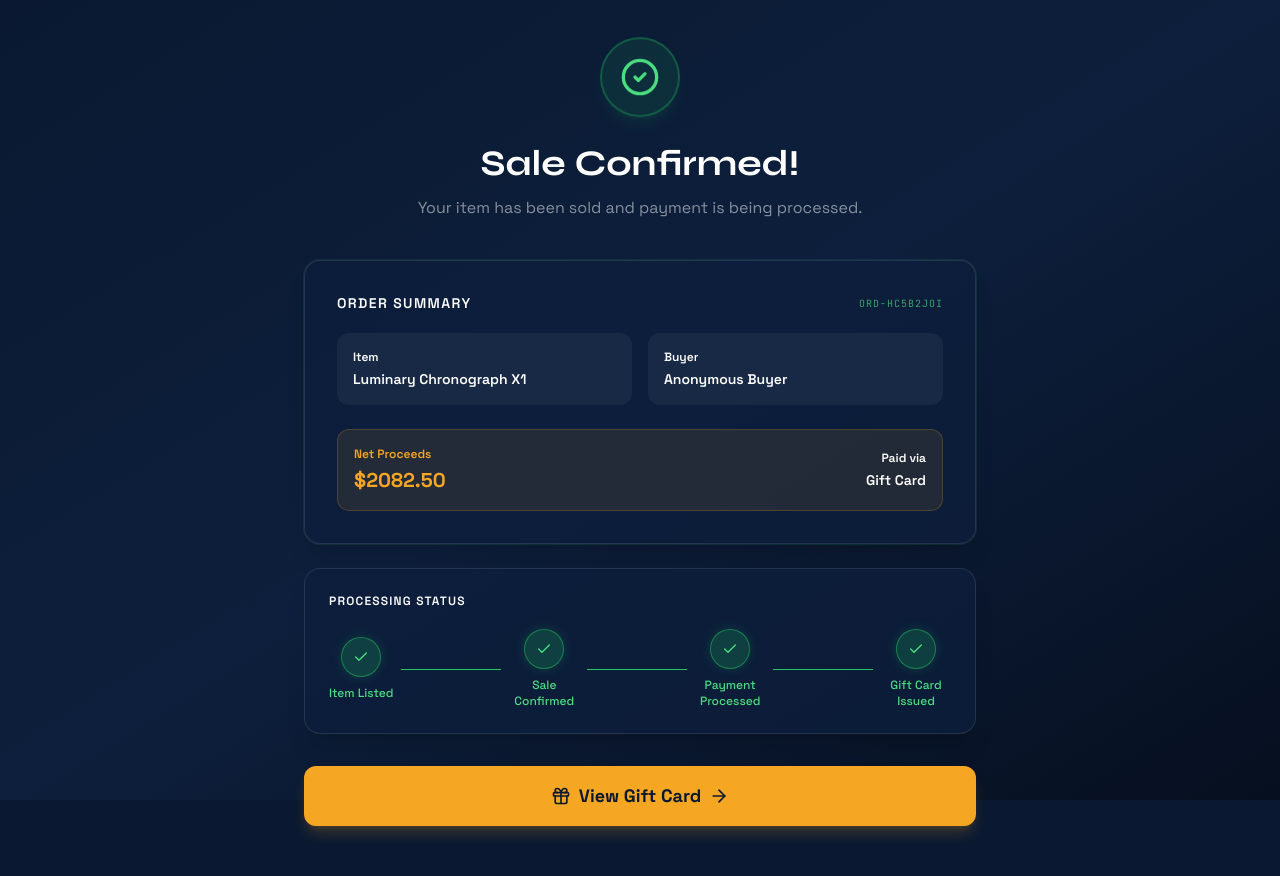
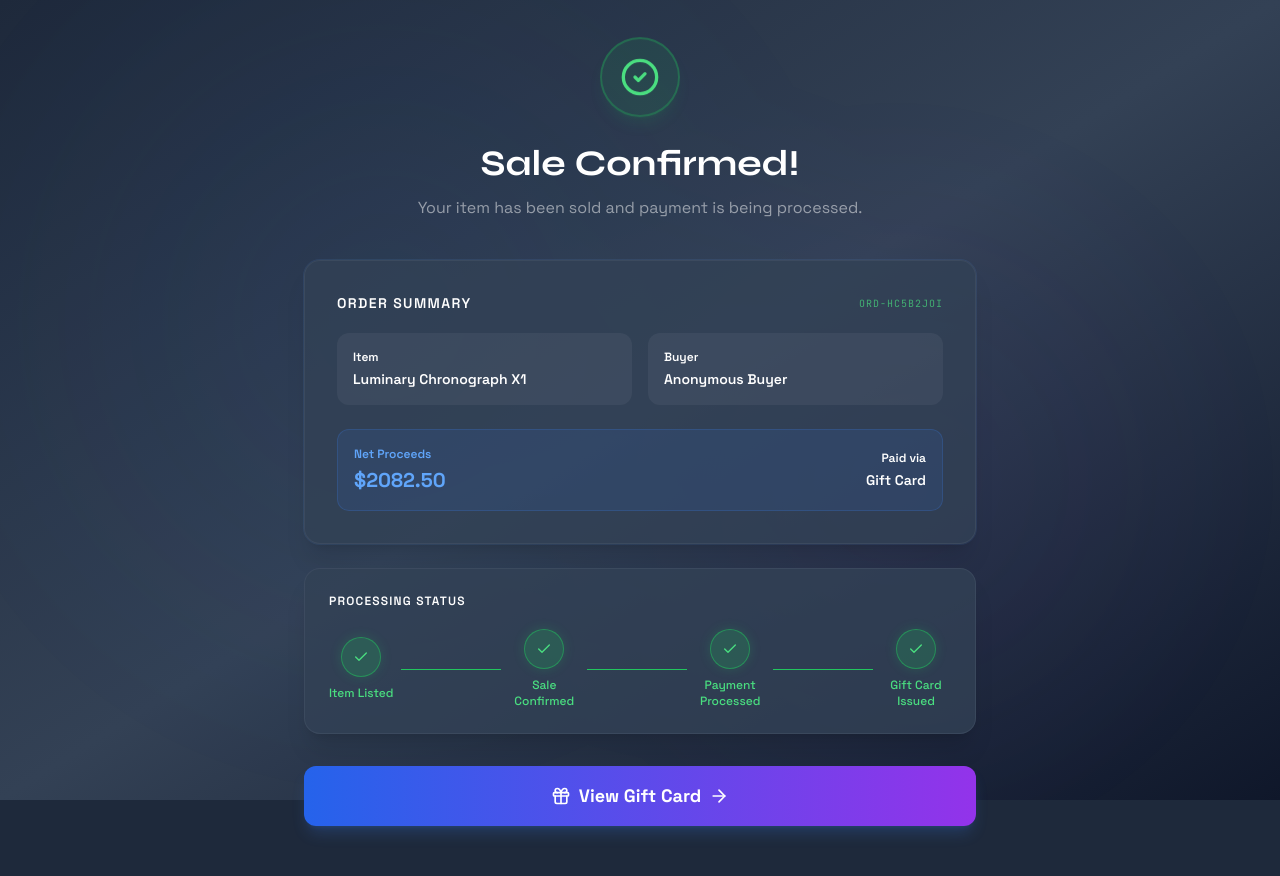
Before and after one commit to nehasirsat/ResaleMarketplace, a React (Vite) app: page /sale-confirmation in a window 1280 px wide. Shown: the top 876 px of the page. Built offline with nearby package versions, Linux system fonts and the light colour scheme.

Commit message:
styling changes and resolve gift card issue

```diff
--- a/src/pages/MarketplaceLogin.tsx
+++ b/src/pages/MarketplaceLogin.tsx
@@ -41,9 +41,9 @@ export default function MarketplaceLogin() {
   }
 
   return (
-    <div className="min-h-screen bg-slate-900 text-white">
-      {/* Background - Different gradient */}
-      <div className="fixed inset-0 bg-gradient-to-br from-slate-900 via-slate-800 to-slate-950" />
+    <div className="min-h-screen bg-slate-800 text-white">
+      {/* Background - Lighter gradient */}
+      <div className="fixed inset-0 bg-gradient-to-br from-slate-800 via-slate-700 to-slate-900" />
       <div
         className="fixed inset-0 pointer-events-none opacity-5"
         style={{
@@ -53,7 +53,7 @@ export default function MarketplaceLogin() {
       />
 
       {/* Header - Different branding */}
-      <div className="relative z-10 px-6 py-4 border-b border-white/10 bg-slate-800/50 backdrop-blur-sm">
+      <div className="relative z-10 px-6 py-4 border-b border-white/10 bg-slate-700/50 backdrop-blur-sm">
         <div className="max-w-6xl mx-auto flex justify-between items-center">
           <div className="flex items-center gap-3">
             <div className="w-8 h-8 rounded-lg bg-gradient-to-br from-blue-500 to-purple-600 flex items-center justify-center">
@@ -70,10 +70,10 @@ export default function MarketplaceLogin() {
 
       {/* Content */}
       <div className="relative z-10 flex items-center justify-center py-20 px-4">
-        <div className="w-full max-w-md bg-slate-800/80 border border-slate-700/50 rounded-2xl p-8 shadow-2xl shadow-black/50">
+        <div className="w-full max-w-md bg-slate-700/80 border border-slate-600/50 rounded-2xl p-8 shadow-2xl shadow-black/50">
 
           {/* Title */}
-          <h1 className="text-3xl font-black text-center mb-2" style={{ fontFamily: "'Syne', sans-serif" }}>
+          <h1 className="text-3xl font-bold text-center mb-2" style={{ fontFamily: "'Syne', sans-serif" }}>
             Welcome Back
           </h1>
           <p className="text-center text-slate-400 mb-8 text-sm">
--- a/src/pages/ProductPage.tsx
+++ b/src/pages/ProductPage.tsx
@@ -242,7 +242,7 @@ export default function ProductPage() {
                 </div>
                 <div>
                   <h2
-                    className="text-xl font-black text-white leading-tight"
+                    className="text-xl font-bold text-white leading-tight"
                     style={{ fontFamily: "'Syne', sans-serif" }}
                   >
                     Resell for a Gift Card
--- a/src/pages/RedirectScreen.tsx
+++ b/src/pages/RedirectScreen.tsx
@@ -101,7 +101,7 @@ export default function RedirectScreen() {
                 <AlertTriangle className="w-8 h-8 text-red-400" />
               </div>
               <h2
-                className="text-2xl font-black text-white mb-2"
+                className="text-2xl font-bold text-white mb-2"
                 style={{ fontFamily: "'Syne', sans-serif" }}
               >
                 Connection Timeout
@@ -130,7 +130,7 @@ export default function RedirectScreen() {
               </div>
 
               <h2
-                className="text-2xl sm:text-3xl font-black text-white mb-2"
+                className="text-2xl sm:text-3xl font-bold text-white mb-2"
                 style={{ fontFamily: "'Syne', sans-serif" }}
               >
                 Redirecting Securely
--- a/src/pages/SaleConfirmation.tsx
+++ b/src/pages/SaleConfirmation.tsx
@@ -63,6 +63,17 @@ export default function SaleConfirmation() {
     try {
       const data = await issueGiftCard(orderId, net);
       setGiftCardData(data);
+
+      // Send gift card data to brand site (opener window)
+      if (window.opener) {
+        window.opener.postMessage({
+          type: 'GIFT_CARD_ISSUED',
+          corrId: corrId,
+          giftCardData: data,
+          netProceeds: net
+        }, window.location.origin);
+      }
+
       setCurrentStep(6);
       navigate("/giftcard");
     } catch {
@@ -74,10 +85,17 @@ export default function SaleConfirmation() {
 
   return (
     <div
-      className={`min-h-screen bg-[#0A1931] transition-opacity duration-500 ${visible ? "opacity-100" : "opacity-0"}`}
+      className={`min-h-screen bg-slate-800 transition-opacity duration-500 ${visible ? "opacity-100" : "opacity-0"}`}
     >
 
-      <div className="fixed inset-0 bg-gradient-to-br from-[#0A1931] via-[#0d1f3c] to-[#060f1f] pointer-events-none" />
+      <div className="fixed inset-0 bg-gradient-to-br from-slate-800 via-slate-700 to-slate-900 pointer-events-none" />
+      <div
+        className="fixed inset-0 pointer-events-none opacity-5"
+        style={{
+          backgroundImage:
+            "radial-gradient(circle at 30% 40%, #3b82f6 0%, transparent 50%), radial-gradient(circle at 70% 60%, #8b5cf6 0%, transparent 40%)",
+        }}
+      />
 
       <div className="relative z-10 pt-10 pb-16 px-4 sm:px-6 lg:px-8">
         <div className="max-w-2xl mx-auto">
@@ -98,7 +116,7 @@ export default function SaleConfirmation() {
           </div>
 
           {/* Order Summary Grid */}
-          <div className="bg-[#0d1f3c]/80 border border-white/10 rounded-2xl p-6 md:p-8 mb-6 shadow-xl ring-1 ring-green-400/10">
+          <div className="bg-slate-700/80 border border-slate-600/50 rounded-2xl p-6 md:p-8 mb-6 shadow-xl ring-1 ring-blue-400/10">
             <div className="flex items-center justify-between mb-5">
               <h2
                 className="text-sm font-semibold text-white tracking-widest uppercase"
@@ -127,10 +145,10 @@ export default function SaleConfirmation() {
             </div>
 
             {/* Net Proceeds */}
-            <div className="bg-[#F5A623]/10 border border-[#F5A623]/20 rounded-xl p-4 flex items-center justify-between">
+            <div className="bg-blue-500/10 border border-blue-500/20 rounded-xl p-4 flex items-center justify-between">
               <div>
-                <div className="text-[#F5A623] text-xs mb-1 font-semibold">Net Proceeds</div>
-                <div className="text-[#F5A623] text-xl font-bold">
+                <div className="text-blue-400 text-xs mb-1 font-semibold">Net Proceeds</div>
+                <div className="text-blue-400 text-xl font-bold">
                   ${net.toFixed(2)}
                 </div>
               </div>
@@ -142,7 +160,7 @@ export default function SaleConfirmation() {
           </div>
 
           {/* Stepper Timeline */}
-          <div className="bg-[#0d1f3c]/80 border border-white/10 rounded-2xl p-6 mb-8 shadow-xl">
+          <div className="bg-slate-700/80 border border-slate-600/50 rounded-2xl p-6 mb-8 shadow-xl">
             <h2
               className="text-xs font-semibold text-white tracking-widest uppercase mb-5"
               style={{ fontFamily: "'Space Grotesk', sans-serif" }}
@@ -160,12 +178,12 @@ export default function SaleConfirmation() {
               <button
                 onClick={handleViewGiftCard}
                 disabled={giftCardLoading}
-                className="w-full flex items-center justify-center gap-2 bg-[#F5A623] hover:bg-[#e8961a] disabled:opacity-60 rounded-xl py-4 text-[#0A1931] font-bold text-lg transition-all duration-200 shadow-lg shadow-[#F5A623]/20 hover:shadow-[#F5A623]/30"
+                className="w-full flex items-center justify-center gap-2 bg-gradient-to-r from-blue-600 to-purple-600 hover:from-blue-500 hover:to-purple-500 disabled:opacity-60 rounded-xl py-4 text-white font-bold text-lg transition-all duration-200 shadow-lg shadow-blue-500/20"
                 style={{ fontFamily: "'Space Grotesk', sans-serif" }}
               >
                 {giftCardLoading ? (
                   <>
-                    <div className="w-5 h-5 border-2 border-[#0A1931]/30 border-t-[#0A1931] rounded-full animate-spin" />
+                    <div className="w-5 h-5 border-2 border-white/30 border-t-white rounded-full animate-spin" />
                     Issuing Gift Card...
                   </>
                 ) : (
@@ -181,7 +199,7 @@ export default function SaleConfirmation() {
 
           {!step4Done && (
             <div className="text-center text-white/30 text-sm flex items-center justify-center gap-2">
-              <div className="w-3 h-3 border border-white/20 border-t-[#F5A623]/50 rounded-full animate-spin" />
+              <div className="w-3 h-3 border border-white/20 border-t-blue-400/50 rounded-full animate-spin" />
               Processing your gift card...
             </div>
           )}
--- a/src/pages/SaleStatus.tsx
+++ b/src/pages/SaleStatus.tsx
@@ -5,9 +5,10 @@ import { CheckCircle2, Clock, ExternalLink } from "lucide-react";
 
 export default function SaleStatus() {
   const navigate = useNavigate();
-  const { setCurrentStep, giftCardData } = useResale();
+  const { setCurrentStep, giftCardData, setGiftCardData, setNetProceeds } = useResale();
   const [checking, setChecking] = useState(true);
   const [saleCompleted, setSaleCompleted] = useState(false);
+  const [receivedGiftCardData, setReceivedGiftCardData] = useState<any>(null);
 
   // Get corr_id from URL
   const searchParams = new URLSearchParams(window.location.search);
@@ -25,6 +26,15 @@ export default function SaleStatus() {
       if (event.origin !== window.location.origin) return;
 
       if (event.data.type === 'SALE_COMPLETED' && event.data.corrId === corrId) {
+        setSaleCompleted(true);
+        setChecking(false);
+      }
+
+      // Listen for gift card data
+      if (event.data.type === 'GIFT_CARD_ISSUED' && event.data.corrId === corrId) {
+        setReceivedGiftCardData(event.data.giftCardData);
+        setGiftCardData(event.data.giftCardData);
+        setNetProceeds(event.data.netProceeds);
         setSaleCompleted(true);
         setChecking(false);
       }
@@ -51,7 +61,7 @@ export default function SaleStatus() {
   }, [corrId]);
 
   function handleViewGiftCard() {
-    // In production, fetch gift card data by corr_id before navigating
+    // Gift card data is already in context from postMessage
     navigate("/giftcard");
   }
 
```
Also changed, not shown: src/pages/CreateAccount.tsx (+5 -5 lines), src/pages/ItemListing.tsx (+6 -6 lines).
